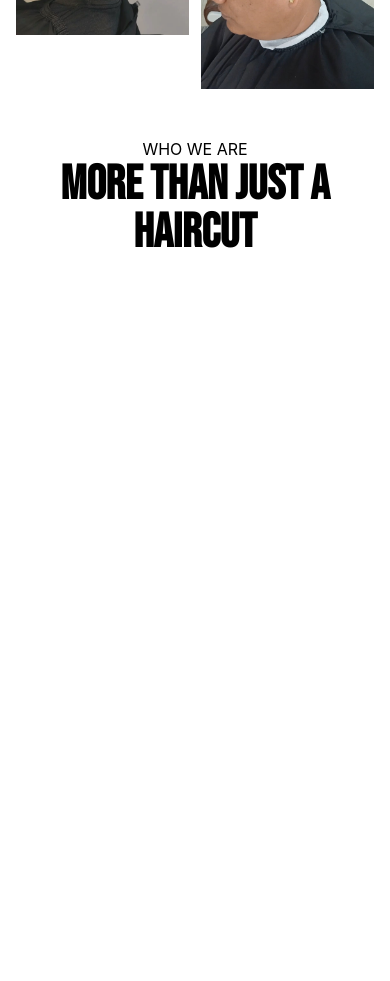
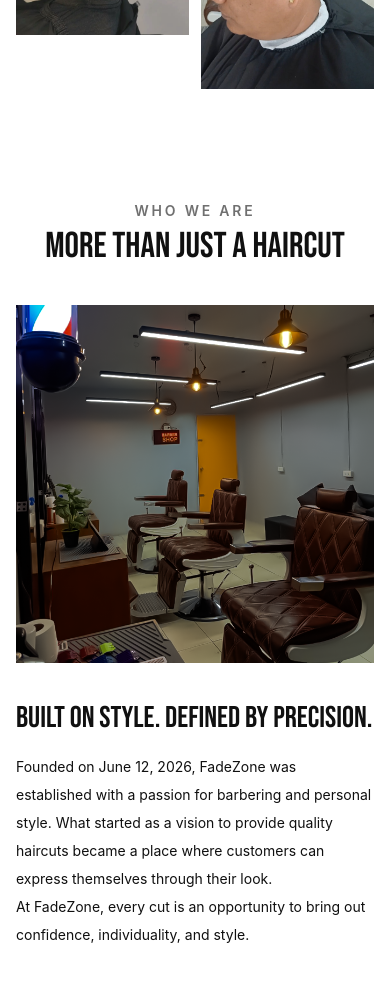
Before and after one commit to princemclein/FadeZone, a React (Vite) app: page / in a window 390 px wide. Shown: the part 1000-1981 px from the top of the page. Before the commit the page ends 1261 px from the top, so only its background shows below. Built offline with nearby package versions, Linux system fonts and the light colour scheme.

Commit message:
feat: refine about section layout and typography
- Add responsive About section spacing and two-column layout
- Apply responsive heading and body text sizes
- Keep the About image square with object-cover
- Improve text hierarchy and section anchor

```diff
--- a/src/components/About.jsx
+++ b/src/components/About.jsx
@@ -1,14 +1,41 @@
 import Container from "./Container";
+import AboutImg from "../assets/about-images/about-img.png";
 
-export default function () {
+export default function About() {
   return (
-    <section>
-      <Container className="flex flex-col items-center gap-6 text-center">
+    <section id="about" className="bg-fadezone-light py-16 md:py-24">
+      <Container className="flex flex-col gap-10 md:gap-14">
         <div className="text-center">
-          <p className="uppercase">Who We Are</p>
-          <h1 className="uppercase font-bold font-heading text-5xl">
+          <p className="text-sm font-semibold uppercase tracking-[0.2em] text-fadezone-black/60">
+            Who We Are
+          </p>
+          <h2 className="mt-2 font-heading text-4xl uppercase leading-none text-fadezone-black sm:text-5xl lg:text-6xl">
             More than just a haircut
-          </h1>
+          </h2>
+        </div>
+
+        <div className="grid items-center gap-10 md:grid-cols-2 lg:gap-16">
+          <div className="mx-auto w-full max-w-md">
+            <img
+              src={AboutImg}
+              alt="FadeZone Interior"
+              className="aspect-square w-full object-cover"
+            />
+          </div>
+
+          <div className="max-w-xl text-left">
+            <h3 className="font-heading text-justify text-3xl uppercase leading-none text-fadezone-black sm:text-4xl">
+              Built on style. Defined by precision.
+            </h3>
+            <p className="mt-5 text-sm leading-7 text-fadezone-black sm:text-base">
+              Founded on June 12, 2026, FadeZone was established with a passion
+              for barbering and personal style. What started as a vision to
+              provide quality haircuts became a place where customers can
+              express themselves through their look. <br />
+              At FadeZone, every cut is an opportunity to bring out confidence,
+              individuality, and style.
+            </p>
+          </div>
         </div>
       </Container>
     </section>
```
Also changed, not shown: src/assets/about-images/about-img.png (added).
